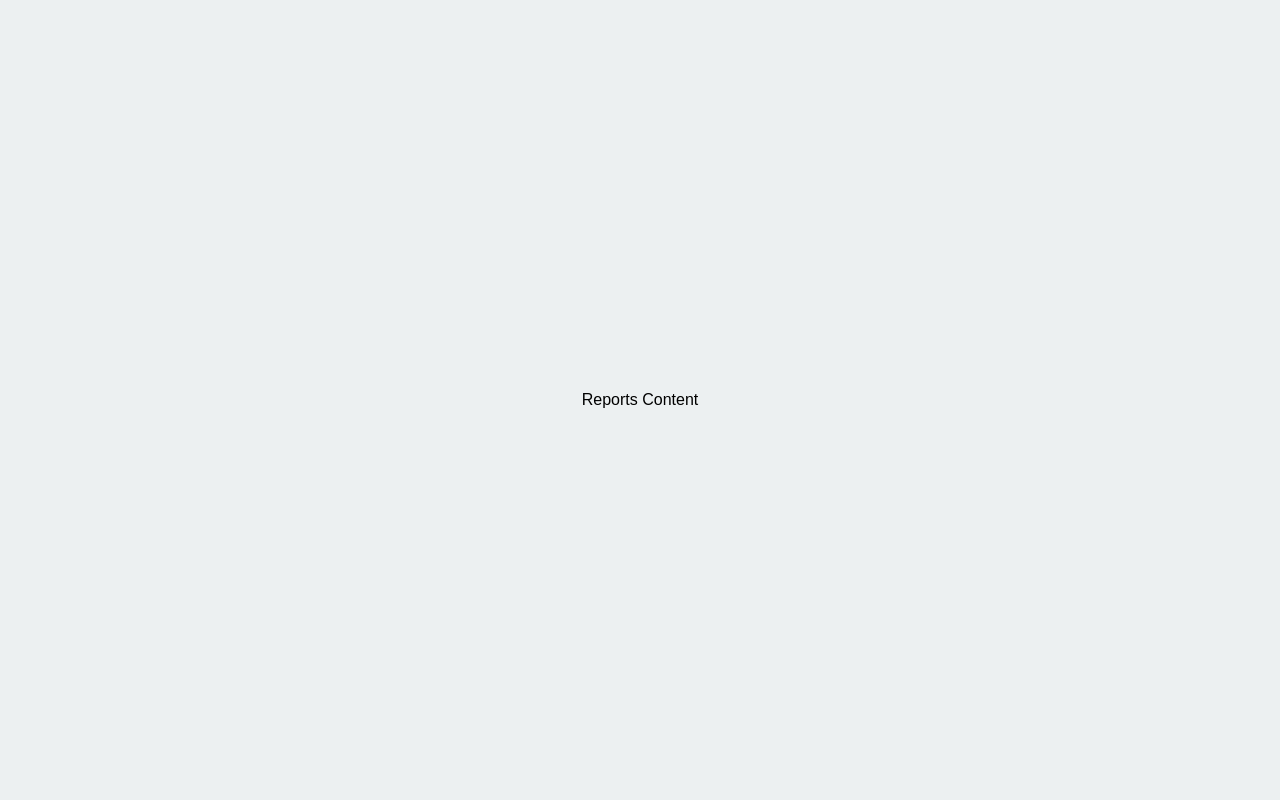
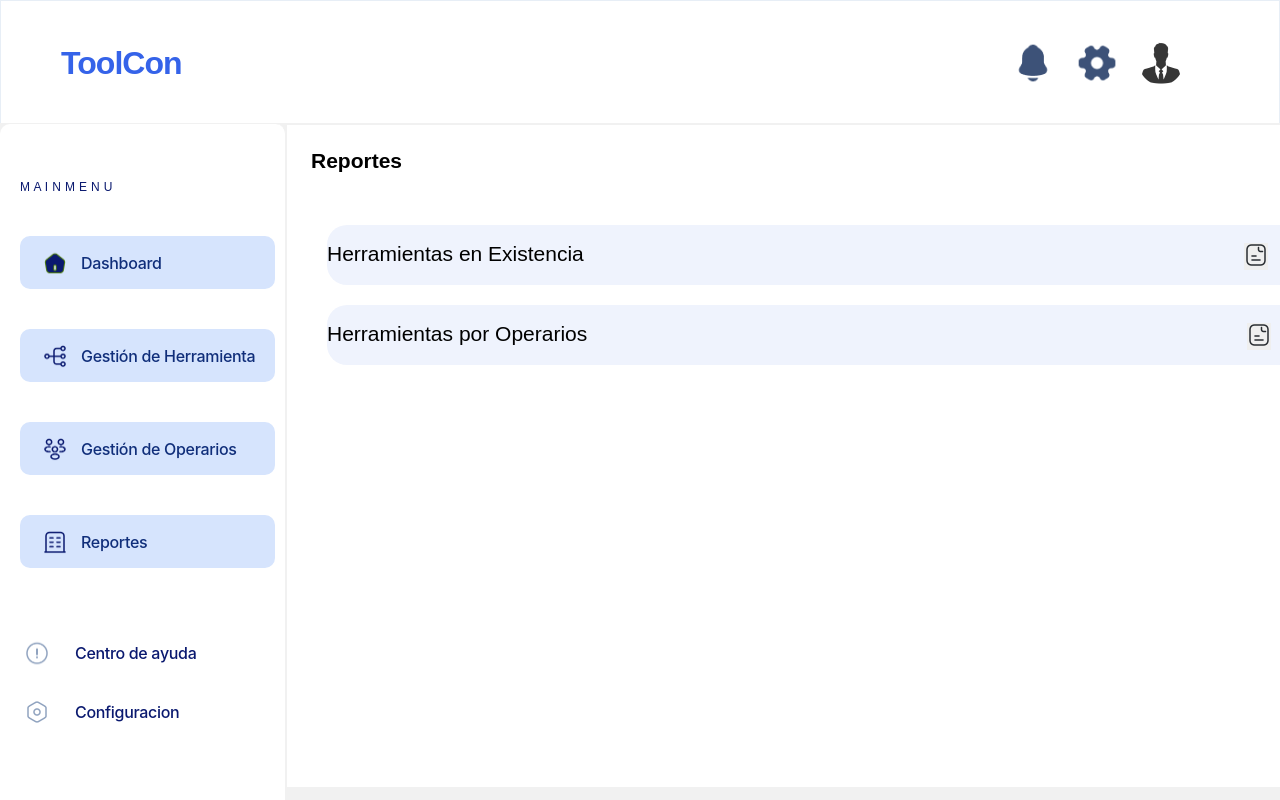
Before and after one commit to javieraugustoalba/ToolCon, a React (Create React App) app in the folder ToolConFE/: page /reports in a window 1280 px wide. Shown: the top 800 px of the page. Built offline with nearby package versions, Linux system fonts and the light colour scheme.

Commit message:
reportes

```diff
--- a/ToolConFE/src/components/Reports/Reports.js
+++ b/ToolConFE/src/components/Reports/Reports.js
@@ -1,7 +1,31 @@
 import React from 'react';
+import "./reports.css"
+import report from "./reports.png"
+import Header from '../Header/HeaderIconos';
+import Footer from '../Footer/Footer';
+import LeftNav from '../LeftNav/LeftNav';
 
 function Reports() {
-  return <div>Reports Content</div>;
+  return (
+  <>
+  <div>
+    <Header ></Header>
+    <div className='main-container'>
+      <LeftNav></LeftNav>
+      <div className='flex-column-a color-reports'>
+        <h2 className='report-h2'>Reportes</h2>
+        <div className='conteint-reports'>
+          <div >
+            <label className='content-la'>Herramientas en Existencia<button><img src={report}></img></button></label>
+            <label className='content-la'>Herramientas por Operarios<button><img src={report}></img></button></label>
+          </div>
+        </div>
+      </div>
+    </div>
+    <Footer></Footer>
+  </div>
+  </>
+  );
 }
 
 export default Reports;
```
